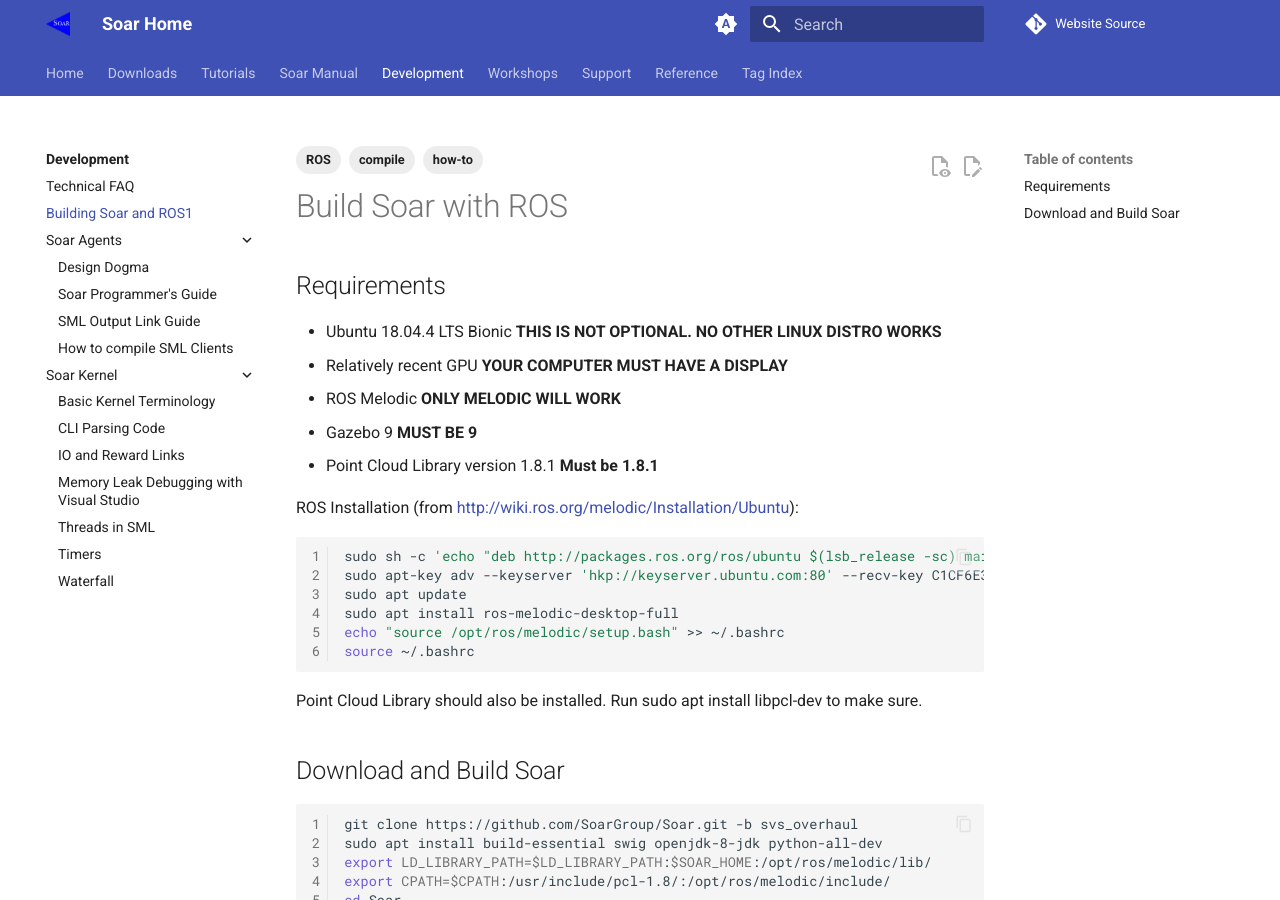
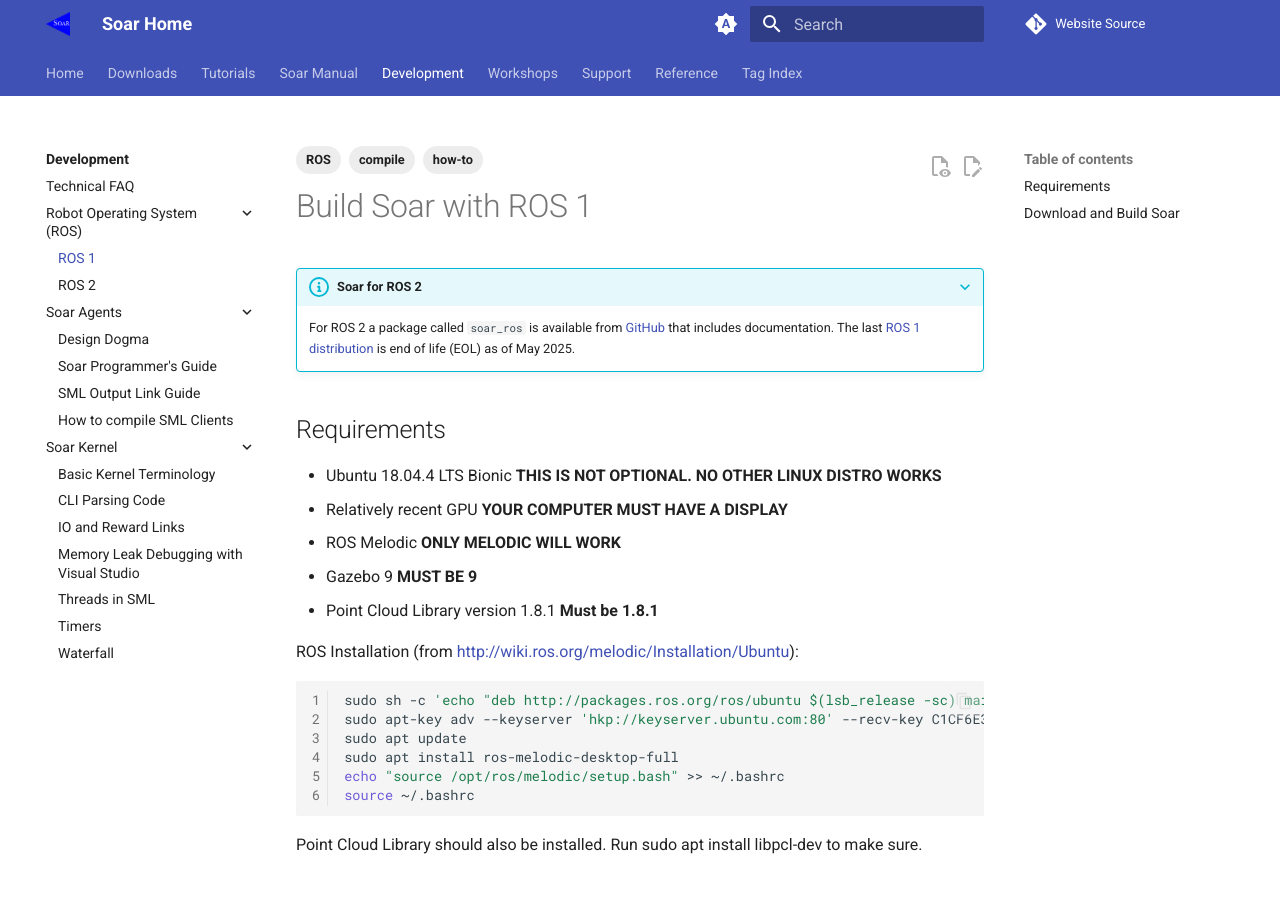
Before and after one commit to SoarGroup/SoarGroup.github.io, an MkDocs documentation site: the page built from docs/development/BuildingSoarRos.md, in a window 1280 px wide and 900 px high. Built offline with MkDocs 1.6.1 and Material for MkDocs 9.7.7, drawn with Linux system fonts in a browser that asks for light colours; comment, search, counter and statistics services are not loaded.

Commit message:
docs: Add soar_ros announcement and link to docs

```diff
--- a/docs/development/BuildingSoarRos.md
+++ b/docs/development/BuildingSoarRos.md
@@ -12,7 +12,13 @@
 <!-- old URL: https://soar.eecs.umich.edu/forum/help/sml/
 287-build-soar-with-ros -->
 
-# Build Soar with ROS
+# Build Soar with ROS 1
+
+???+ info "Soar for ROS 2"
+    For ROS 2 a package called `soar_ros` is available from
+    [GitHub](https://github.com/THA-Embedded-Systems-Lab/soar_ros) that includes
+    documentation. The last [ROS 1 distribution](http://wiki.ros.org/Distributions)
+    is end of life (EOL) as of May 2025.
 
 ## Requirements
 
--- a/mkdocs.yml
+++ b/mkdocs.yml
@@ -169,7 +169,9 @@
   - Development:
       - development/index.md
       - Technical FAQ: development/SoarTechnicalFAQ.md
-      - Building Soar and ROS1: development/BuildingSoarRos.md
+      - Robot Operating System (ROS):
+        - ROS 1: development/BuildingSoarRos.md
+        - ROS 2: https://github.com/THA-Embedded-Systems-Lab/soar_ros
       - Soar Agents:
         - Design Dogma: development/agents/DesignDogma.md
         - Soar Programmer's Guide: development/agents/SoarProgrammersGuide.md
```
Also changed, not shown: docs/index.md (+2 -0 lines).
